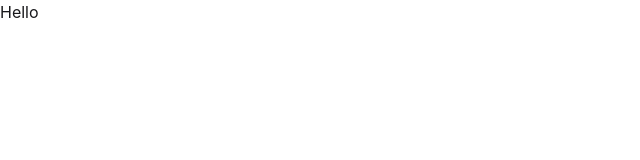
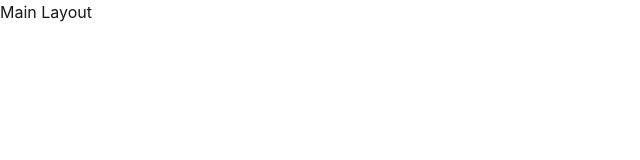
Before and after one commit to Suprio-Das/TradeLab, a React (Vite) app in the folder frontend/: page / in a window 1280 px wide. Shown: the top 160 px of the page, without its empty margins (0-640 px from the left). Built offline with nearby package versions, Linux system fonts and the light colour scheme.

Commit message:
Main Layout created

```diff
--- a/frontend/src/App.jsx
+++ b/frontend/src/App.jsx
@@ -1,4 +1,5 @@
 import { BrowserRouter, Route, Routes } from 'react-router'
+import MainLayout from './Layout/MainLayout'
 
 function App() {
 
@@ -6,7 +7,7 @@ function App() {
     <>
       <BrowserRouter>
         <Routes>
-          <Route path='/' element={<h1>Hello</h1>}></Route>
+          <Route path='/' element={<MainLayout></MainLayout>}></Route>
         </Routes>
       </BrowserRouter>
     </>
--- /dev/null
+++ b/frontend/src/Layout/MainLayout.jsx
@@ -0,0 +1,11 @@
+import React from 'react';
+
+const MainLayout = () => {
+    return (
+        <div>
+            <h1>Main Layout</h1>
+        </div>
+    );
+};
+
+export default MainLayout;
```
